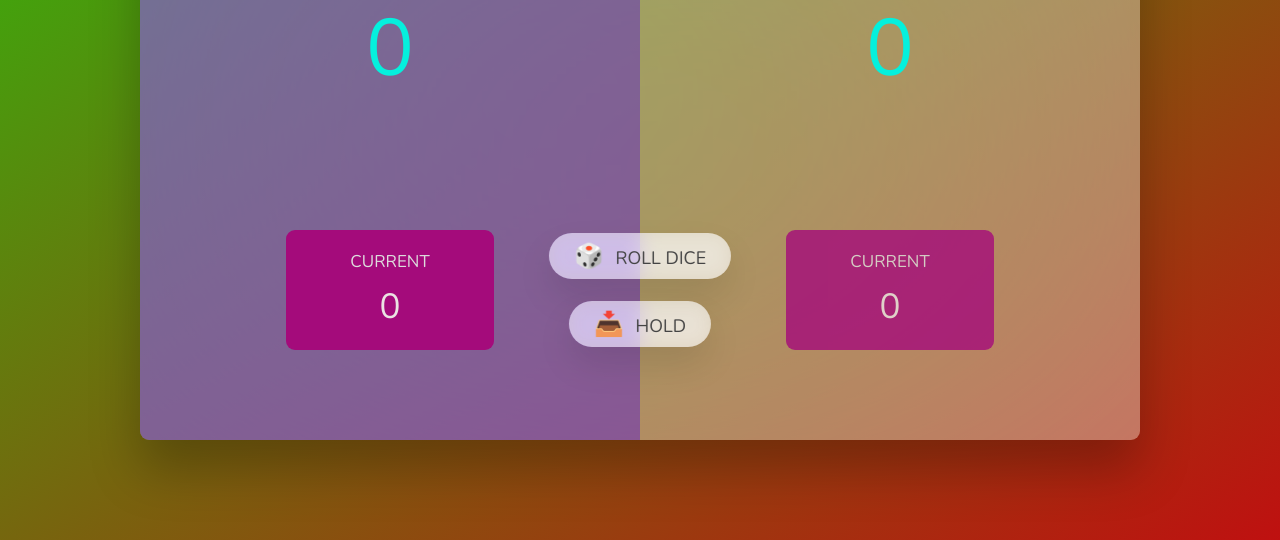
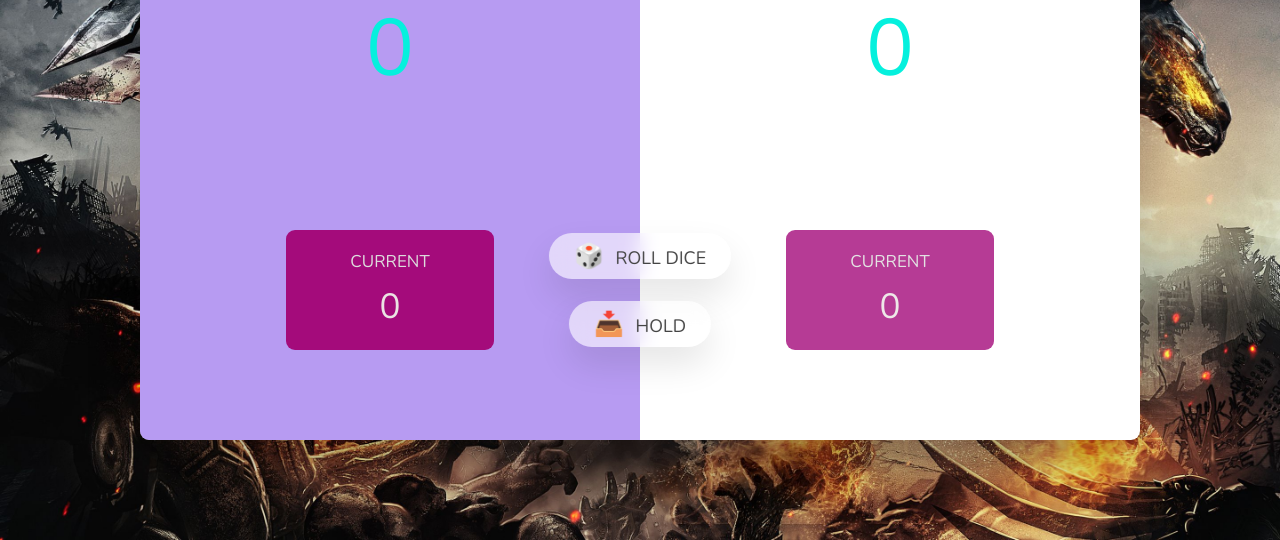
Before and after one commit to kushpedia/pig-game-starter, a plain HTML site: page index.html in a window 1280 px wide. Shown: the part 260-800 px from the top of the page. Drawn offline with nearby package versions, Linux system fonts and the light colour scheme.

Commit message:
added images and changed body back grond color

```diff
--- a/script.js
+++ b/script.js
@@ -71,6 +71,7 @@ else{
 
 btnHold.addEventListener('click', function(){
     if(playing){
+    diceEl.classList.add('hidden');
      // add the activeplayer point to the current player score
     score[activePlayer] += currentScore;
     document.getElementById(`score--${activePlayer}`).textContent = score[activePlayer];
--- a/style.css
+++ b/style.css
@@ -16,7 +16,10 @@ body {
   font-weight: 400;
   height: 100vh;
   color: #333;
-  background-image: linear-gradient(to top left, #bf1010 0%, #2cbd0c 100%);
+  background-image:url("12317.jpg");
+  background-size: cover;
+  background-repeat: no-repeat;
+  background-position: center center;
   display: flex;
   align-items: center;
   justify-content: center;
@@ -27,7 +30,9 @@ main {
   position: relative;
   width: 100rem;
   height: 60rem;
-  background-color: rgba(255, 255, 255, 0.35);
+  /* background-image: url("12311.jpg"); */
+
+  background-color: rgb(255, 255, 255);
   backdrop-filter: blur(200px);
   filter: blur();
   box-shadow: 0 3rem 5rem rgba(0, 0, 0, 0.25);
@@ -64,6 +69,10 @@ main {
 }
 
 .player--active {
+  /* background-image: url("12321.jpg");
+  background-size: cover;
+  background-repeat: no-repeat;
+  background-position: center center; */
   background-color: rgba(77, 5, 222, 0.4);
 }
 .player--active .name {
```
Also changed, not shown: index.html (+1 -0 lines), 12311.jpg (added), 12317.jpg (added), 12321.jpg (added), 12326.jpg (added).
